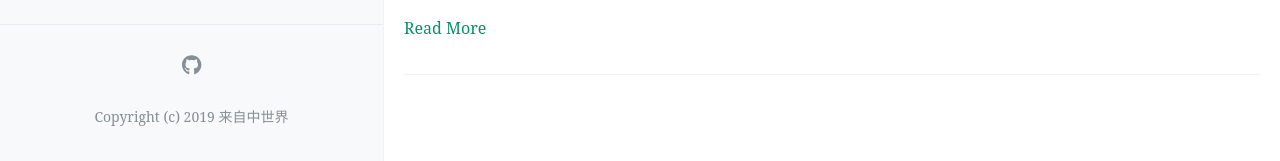
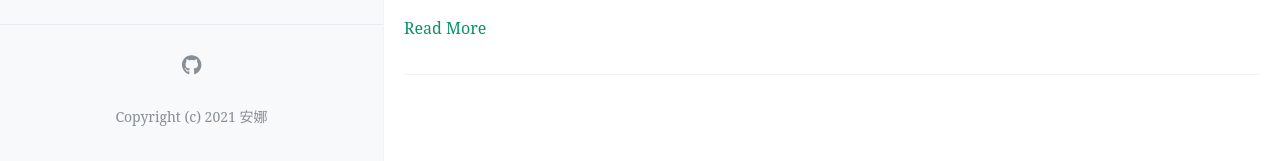
Before and after one commit to iceiceice77/dan, a Jekyll site: the page built from index.html, in a window 1280 px wide and 954 px high. Shown: the part 790-951 px from the top of the window. Built offline with Jekyll 4.4.1, drawn with Linux system fonts in a browser that asks for light colours; the list of posts is cut into pages by our own code; comment, search, counter and statistics services are not loaded.

Commit message:
Update _config.yml

```diff
--- a/_config.yml
+++ b/_config.yml
@@ -27,7 +27,7 @@ baseurl: /dan
 avatar: https://www.bloggang.com/data/kittyvicky/picture/1176405659.jpg
 
 # 你的favicon（出现在浏览器tab上）图片URL，建议使用较小(64px × 64px)的图片
-favicon: https://raw.githubusercontent.com/FromEndWorld/LOFFER/master/images/favicon.png
+favicon: https://www.pinclipart.com/picdir/middle/181-1819894_golden-star-png-picture-black-and-white-clipart.png
 
 
 # 菜单中的按钮
@@ -66,7 +66,7 @@ footer-links:
   youtube: # channel/<your_long_string> or user/<user-name>
 
 # 站点页脚的文字
-footer-text: Copyright (c) 2019 来自中世界
+footer-text: Copyright (c) 2021 安娜
 
 #
 # 评论，注意，请不要同时添加多种不同的评论区
```
